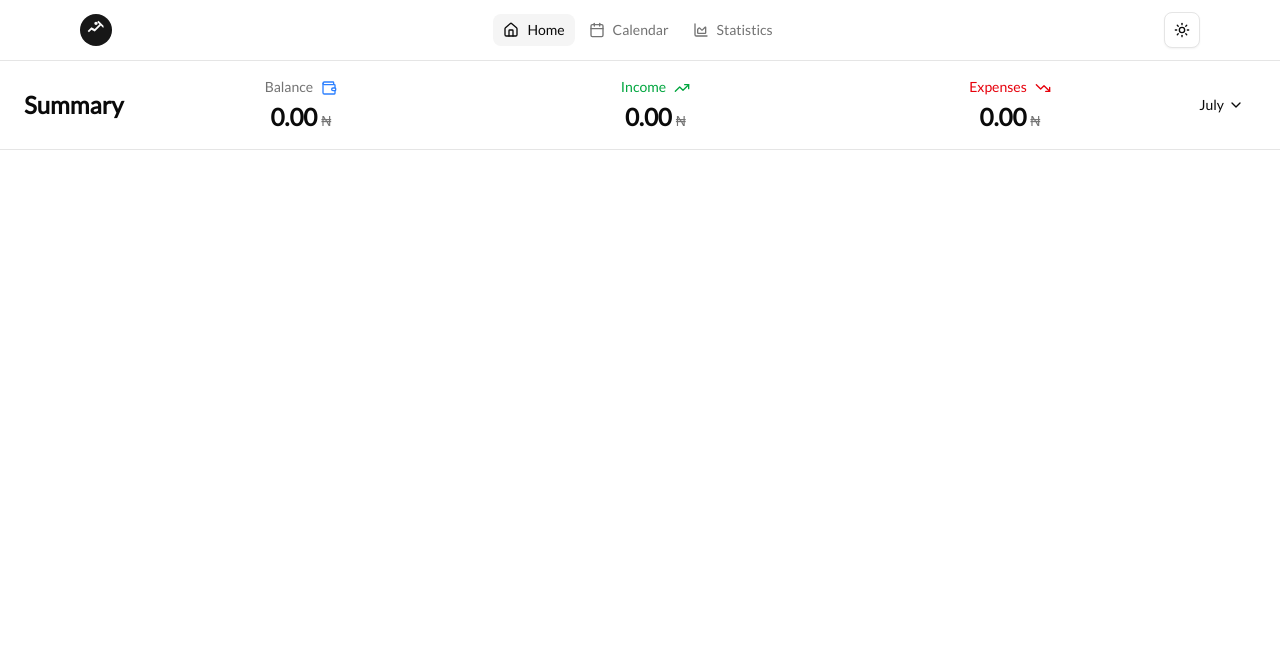
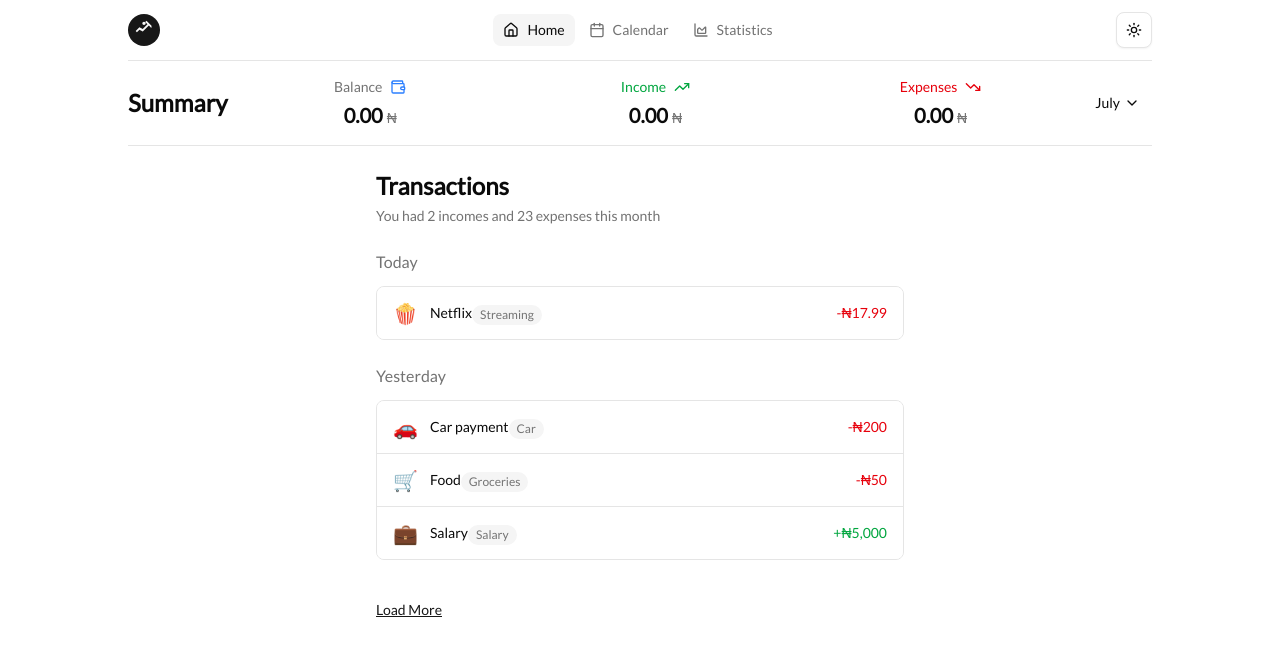
Before and after one commit to ugbeadie/MoneyTrail, a Next.js app: page / in a window 1280 px wide. Shown: the top 656 px of the page. Built offline with nearby package versions, Linux system fonts and the light colour scheme.

Commit message:
hardcode transaction data in list

```diff
--- a/src/app/page.tsx
+++ b/src/app/page.tsx
@@ -1,8 +1,10 @@
 import { AmountDashboard } from "@/components/AmountDashboard";
+import TransactionList from "@/components/transaction-list";
 export default function Home() {
   return (
     <div className="min-h-screen bg-background">
       <AmountDashboard />
+      <TransactionList />
     </div>
   );
 }
--- a/src/components/AmountDashboard.tsx
+++ b/src/components/AmountDashboard.tsx
@@ -40,7 +40,7 @@ export function AmountDashboard() {
   return (
     <div className="w-full">
       {/* Desktop: Single row with 5 columns - even spacing */}
-      <div className="hidden md:flex justify-between items-center py-4 w-full px-6">
+      <div className="hidden md:flex justify-between items-center border-b py-4 w-full max-w-[80%] mx-auto ">
         {/*Summary */}
         <div className="flex-1 flex flex-col">
           <h1 className="text-2xl font-semibold text-foreground">Summary</h1>
@@ -58,7 +58,7 @@ export function AmountDashboard() {
       </div>
 
       {/* Mobile: Stacked layout */}
-      <div className="md:hidden py-4 space-y-6 px-6">
+      <div className="md:hidden py-4 space-y-6 px-6 border-b">
         {/* Top row: Summary and Month Picker */}
         <div className="flex justify-between items-center">
           <h1 className="text-xl font-semibold text-foreground">Summary</h1>
@@ -78,7 +78,7 @@ export function AmountDashboard() {
       </div>
 
       {/* Bottom border */}
-      <div className="border-b border-border" />
+      {/* <div className="border-b border-border" /> */}
     </div>
   );
 }
--- a/src/components/SummaryStats.tsx
+++ b/src/components/SummaryStats.tsx
@@ -45,12 +45,12 @@ export function SummaryStats({ summary, isLoading }: SummaryStatsProps) {
             className="flex-1 flex flex-col text-center space-y-1"
           >
             <div
-              className={`text-sm font-medium ${item.color} flex justify-center align-center`}
+              className={`text-sm font-medium ${item.color} flex justify-center items-center`}
             >
               {item.label}
-              <span className="ml-2 mt-[3px]">{item.icon}</span>
+              <span className="ml-2">{item.icon}</span>
             </div>
-            <div className="text-2xl font-bold text-foreground">
+            <div className="text-xl font-bold text-foreground">
               {isLoading ? (
                 <Spinner />
               ) : (
@@ -70,8 +70,10 @@ export function SummaryStats({ summary, isLoading }: SummaryStatsProps) {
       <div className="md:hidden space-y-4">
         {items.map((item) => (
           <div key={item.label} className="flex flex-col">
-            <div className={`text-sm font-medium mb-2 ${item.color} flex`}>
-              {item.label} <span className="ml-2 mt-[3px]">{item.icon}</span>
+            <div
+              className={`text-sm font-medium mb-2 ${item.color} flex items-center`}
+            >
+              {item.label} <span className="ml-2 ">{item.icon}</span>
             </div>
             <div className="text-2xl font-bold text-foreground">
               {isLoading ? (
--- /dev/null
+++ b/src/components/dummylist.tsx
@@ -0,0 +1,86 @@
+import { Card, CardContent, CardHeader, CardTitle } from "@/components/ui/card";
+import { Badge } from "@/components/ui/badge";
+import { getTransactions } from "@/lib/actions";
+import { ArrowUpCircle, ArrowDownCircle } from "lucide-react";
+import type { Transaction } from "@/types/transaction";
+import { TransactionImage } from "./transaction-image";
+
+interface TransactionListProps {
+  className?: string;
+}
+
+interface TransactionItemProps {
+  transaction: Transaction;
+}
+
+function TransactionItem({ transaction }: TransactionItemProps) {
+  const isIncome = transaction.type === "income";
+  const Icon = isIncome ? ArrowUpCircle : ArrowDownCircle;
+  const iconColor = isIncome ? "text-green-500" : "text-red-500";
+  const amountColor = isIncome ? "text-green-600" : "text-red-600";
+  const amountPrefix = isIncome ? "+" : "-";
+
+  return (
+    <div className="flex items-start justify-between p-4 border rounded-lg hover:bg-muted/50 transition-colors">
+      <div className="flex items-start gap-3 flex-1">
+        <Icon className={`w-5 h-5 ${iconColor} mt-1 flex-shrink-0`} />
+        <div className="flex-1 min-w-0">
+          <div className="font-medium truncate">{transaction.category}</div>
+          {transaction.description && (
+            <div className="text-sm text-muted-foreground line-clamp-2">
+              {transaction.description}
+            </div>
+          )}
+          <div className="text-xs text-muted-foreground">
+            {new Date(transaction.date).toLocaleDateString()}
+          </div>
+          {transaction.imageUrl && (
+            <div className="mt-2">
+              <TransactionImage imageUrl={transaction.imageUrl} />
+            </div>
+          )}
+        </div>
+      </div>
+      <div className="text-right ml-4 flex-shrink-0">
+        <div className={`font-semibold ${amountColor}`}>
+          {amountPrefix}${transaction.amount.toFixed(2)}
+        </div>
+        <Badge variant="secondary" className="text-xs mt-1">
+          {transaction.type}
+        </Badge>
+      </div>
+    </div>
+  );
+}
+
+export default async function TransactionList({
+  className,
+}: TransactionListProps) {
+  const transactions = await getTransactions();
+
+  if (transactions.length === 0) {
+    return (
+      <Card className={className}>
+        <CardContent className="p-6 text-center text-muted-foreground">
+          <div className="space-y-2">
+            <p>No transactions yet.</p>
+            <p className="text-sm">Add your first transaction above!</p>
+          </div>
+        </CardContent>
+      </Card>
+    );
+  }
+
+  return (
+    <Card className={className}>
+      <CardHeader>
+        <CardTitle>Recent Transactions</CardTitle>
+      </CardHeader>
+      <CardContent className="space-y-3">
+        {transactions.map((transaction) => (
+          <TransactionItem key={transaction.id} transaction={transaction} />
+        ))}
+      </CardContent>
+    </Card>
+  );
+}
--- a/src/components/header.tsx
+++ b/src/components/header.tsx
@@ -37,7 +37,7 @@ export function Header() {
   return (
     <>
       {/* Desktop Navigation - Top */}
-      <nav className="hidden md:flex items-center justify-between px-6 md:px-20 py-3 border-b bg-background">
+      <nav className="hidden md:flex items-center justify-between w-full border-b max-w-[80%] mx-auto py-3 bg-background">
         {/* Logo */}
         <div className="flex items-center">
           <div className="w-8 h-8 bg-primary rounded-full flex items-center justify-center">
--- a/src/components/transaction-list.tsx
+++ b/src/components/transaction-list.tsx
@@ -1,86 +1,67 @@
-import { Card, CardContent, CardHeader, CardTitle } from "@/components/ui/card";
-import { Badge } from "@/components/ui/badge";
-import { getTransactions } from "@/lib/actions";
-import { ArrowUpCircle, ArrowDownCircle } from "lucide-react";
-import type { Transaction } from "@/types/transaction";
-import { TransactionImage } from "./transaction-image";
+import { cn } from "@/lib/utils"; // Optional utility if using class merging
 
-interface TransactionListProps {
-  className?: string;
-}
+const transactions = [
+  {
+    date: "Today",
+    items: [
+      { name: "Netflix", category: "Streaming", icon: "🍿", amount: -17.99 },
+    ],
+  },
+  {
+    date: "Yesterday",
+    items: [
+      { name: "Car payment", category: "Car", icon: "🚗", amount: -200 },
+      { name: "Food", category: "Groceries", icon: "🛒", amount: -50 },
+      { name: "Salary", category: "Salary", icon: "💼", amount: 5000 },
+    ],
+  },
+];
 
-interface TransactionItemProps {
-  transaction: Transaction;
-}
+export default function TransactionList() {
+  return (
+    <div className="w-full md:max-w-xl md:mx-auto px-6 py-6">
+      <h2 className="text-2xl font-semibold mb-1">Transactions</h2>
+      <p className="text-sm text-muted-foreground mb-6">
+        You had 2 incomes and 23 expenses this month
+      </p>
 
-function TransactionItem({ transaction }: TransactionItemProps) {
-  const isIncome = transaction.type === "income";
-  const Icon = isIncome ? ArrowUpCircle : ArrowDownCircle;
-  const iconColor = isIncome ? "text-green-500" : "text-red-500";
-  const amountColor = isIncome ? "text-green-600" : "text-red-600";
-  const amountPrefix = isIncome ? "+" : "-";
+      {transactions.map(({ date, items }) => (
+        <div key={date} className="mb-6">
+          <h3 className="text-md font-medium text-muted-foreground mb-3">
+            {date}
+          </h3>
 
-  return (
-    <div className="flex items-start justify-between p-4 border rounded-lg hover:bg-muted/50 transition-colors">
-      <div className="flex items-start gap-3 flex-1">
-        <Icon className={`w-5 h-5 ${iconColor} mt-1 flex-shrink-0`} />
-        <div className="flex-1 min-w-0">
-          <div className="font-medium truncate">{transaction.category}</div>
-          {transaction.description && (
-            <div className="text-sm text-muted-foreground line-clamp-2">
-              {transaction.description}
-            </div>
-          )}
-          <div className="text-xs text-muted-foreground">
-            {new Date(transaction.date).toLocaleDateString()}
-          </div>
-          {transaction.imageUrl && (
-            <div className="mt-2">
-              <TransactionImage imageUrl={transaction.imageUrl} />
-            </div>
-          )}
+          <ul className="divide-y divide-border border rounded-md overflow-hidden">
+            {items.map((item, idx) => (
+              <li
+                key={idx}
+                className="flex items-center justify-between px-4 py-3 bg-background"
+              >
+                <div className="flex items-center space-x-3">
+                  <div className="text-xl">{item.icon}</div>
+                  <div className="flex flex-row justify-center items-center">
+                    <span className="font-medium text-sm">{item.name}</span>
+                    <span className="text-xs text-muted-foreground bg-muted px-2 py-0.5 rounded-full w-fit mt-1">
+                      {item.category}
+                    </span>
+                  </div>
+                </div>
+                <div
+                  className={cn(
+                    "text-sm font-medium",
+                    item.amount >= 0 ? "text-green-600" : "text-red-600"
+                  )}
+                >
+                  {item.amount >= 0 ? "+" : "-"}₦
+                  {Math.abs(item.amount).toLocaleString()}
+                </div>
+              </li>
+            ))}
+          </ul>
         </div>
-      </div>
-      <div className="text-right ml-4 flex-shrink-0">
-        <div className={`font-semibold ${amountColor}`}>
-          {amountPrefix}${transaction.amount.toFixed(2)}
-        </div>
-        <Badge variant="secondary" className="text-xs mt-1">
-          {transaction.type}
-        </Badge>
-      </div>
+      ))}
+
+      <button className="text-sm text-primary underline mt-4">Load More</button>
     </div>
   );
 }
-
-export default async function TransactionList({
-  className,
-}: TransactionListProps) {
-  const transactions = await getTransactions();
-
-  if (transactions.length === 0) {
-    return (
-      <Card className={className}>
-        <CardContent className="p-6 text-center text-muted-foreground">
-          <div className="space-y-2">
-            <p>No transactions yet.</p>
-            <p className="text-sm">Add your first transaction above!</p>
-          </div>
-        </CardContent>
-      </Card>
-    );
-  }
-
-  return (
-    <Card className={className}>
-      <CardHeader>
-        <CardTitle>Recent Transactions</CardTitle>
-      </CardHeader>
-      <CardContent className="space-y-3">
-        {transactions.map((transaction) => (
-          <TransactionItem key={transaction.id} transaction={transaction} />
-        ))}
-      </CardContent>
-    </Card>
-  );
-}
```
